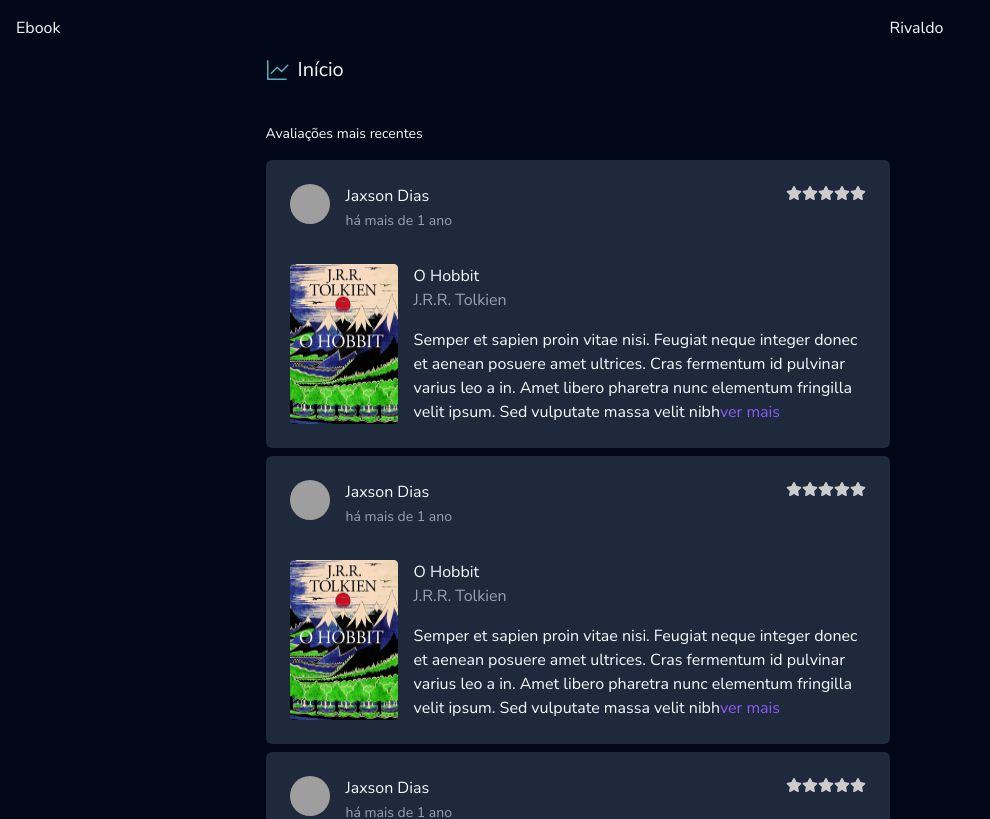
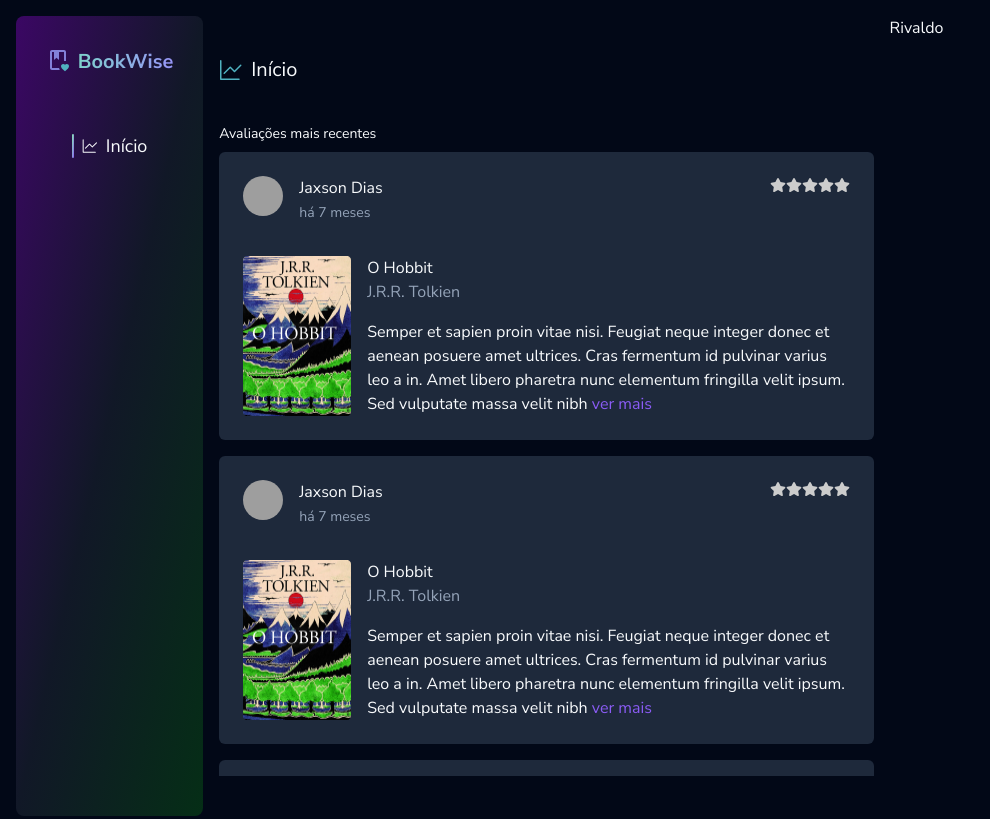
Before and after one commit to awardlys/book-wise-app, a React (Vite) app: page /home in a window 1280 px wide. Shown: the top 819 px of the page, without its empty margins (0-990 px from the left). Built offline with nearby package versions, Linux system fonts and the light colour scheme; grey boxes are pictures that could not be loaded; a web font is replaced by a local one.

Commit message:
feat(src): create sidebar

```diff
--- a/src/components/avatar.tsx
+++ b/src/components/avatar.tsx
@@ -1,4 +1,5 @@
 import { formatDistanceToNow } from "date-fns";
+import { format } from "date-fns/format";
 import { ptBR } from "date-fns/locale/pt-BR";
 import { Avatar, AvatarFallback, AvatarImage } from "./ui/avatar";
 
@@ -22,7 +23,12 @@ export function AvatarPost({ dateUp, name, img }: Readonly<AvatarPostProps>) {
       </Avatar>
       <div>
         <p>{name}</p>
-        <time className="text-sm text-muted-foreground ">{date}</time>
+        <time
+          title={format(dateUp, "PPPP", { locale: ptBR })}
+          className="text-sm text-muted-foreground "
+        >
+          {date}
+        </time>
       </div>
     </div>
   );
--- a/src/components/post.tsx
+++ b/src/components/post.tsx
@@ -9,22 +9,22 @@ export function Post() {
         <AvatarPost
           name="Jaxson Dias"
           img="https://github.com/shadcn.png"
-          dateUp="2022-07-15"
+          dateUp="2023-07-15"
         />
         <Rating />
       </div>
       <div className="flex gap-4">
-        <img src="./src/assets/book.png" alt="" />
+        <img src="./src/assets/book.png" alt="O Hobbit" title="O Hobbit" />
         <div className="flex flex-col gap-4">
           <div>
             <h3>O Hobbit</h3>
             <p className="text-muted-foreground">J.R.R. Tolkien</p>
           </div>
-          <p className=" w-">
+          <p>
             Semper et sapien proin vitae nisi. Feugiat neque integer donec et
             aenean posuere amet ultrices. Cras fermentum id pulvinar varius leo
             a in. Amet libero pharetra nunc elementum fringilla velit ipsum. Sed
-            vulputate massa velit nibh
+            vulputate massa velit nibh{" "}
             <Link className="text-violet-500" to={"#"}>
               ver mais
             </Link>
--- /dev/null
+++ b/src/components/sidebar.tsx
@@ -0,0 +1,20 @@
+import logo from "@/assets/logo-book.svg";
+import { GoGraph } from "react-icons/go";
+
+export function Sidebar() {
+  return (
+    <aside className="flex flex-col items-center bg-gradient-to-tl rounded-lg from-green-950 via-gray-900 to-purple-950">
+      <div className="flex gap-2 mt-8 mb-14">
+        <img src={logo} alt="Icone com um coração!" className="h-6 w-6" />
+        <span className="text-xl font-bold text-logo">BookWise</span>
+      </div>
+      <div className="flex items-center gap-2">
+        <div className=" flex gap-2 items-center">
+          <div className="bg-gradient-to-br from-green-300 to-violet-500 h-6 w-[2px] rounded-lg" />
+          <GoGraph className="h-4 w-4 fill-accent-foreground" />
+          <h2 className="text-lg">Início</h2>
+        </div>
+      </div>
+    </aside>
+  );
+}
--- a/src/global.css
+++ b/src/global.css
@@ -87,3 +87,6 @@
   -webkit-background-clip: text;
   -webkit-text-fill-color: transparent;
 }
+.custom-scrollbar::-webkit-scrollbar {
+  width: 0;
+}
--- a/src/pages/home/index.tsx
+++ b/src/pages/home/index.tsx
@@ -8,11 +8,11 @@ export function Home() {
         <GoGraph color="#50B2C0" className="h-6 w-6" />
         <h2 className="text-xl">Início</h2>
       </div>
-      <div className="flex flex-col gap-2">
-        <p className="text-sm mb-2">Avaliações mais recentes</p>
-        <Post />
-        <Post />
-        <Post />
+      <p className="text-sm mb-2">Avaliações mais recentes</p>
+      <div className="flex flex-col gap-4 max-h-[78vh] overflow-x-hidden custom-scrollbar ">
+        {Array.from({ length: 5 }).map((_, i) => (
+          <Post key={i} />
+        ))}
       </div>
     </div>
   );
--- a/src/pages/layout/layout-home.tsx
+++ b/src/pages/layout/layout-home.tsx
@@ -1,9 +1,10 @@
+import { Sidebar } from "@/components/sidebar";
 import { Outlet } from "react-router-dom";
 
 export function LayoutHome() {
   return (
-    <div className="grid grid-cols-app p-4 justify-center">
-      <div className="">Ebook</div>
+    <div className="grid grid-cols-app gap-4 p-4 justify-center">
+      <Sidebar />
       <div className="py-10">
         <Outlet />
       </div>
--- a/tailwind.config.js
+++ b/tailwind.config.js
@@ -24,7 +24,7 @@ module.exports = {
         blur: "blur(1px)",
       },
       gridTemplateColumns: {
-        app: "20%  minmax(480px,1024px) 30%",
+        app: "15% 1fr 30%",
         sign: "30%  1fr",
       },
       colors: {
```
